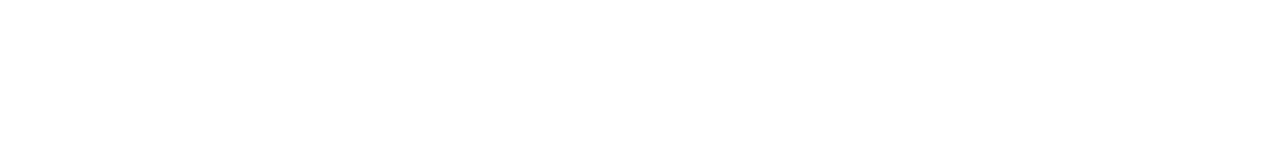
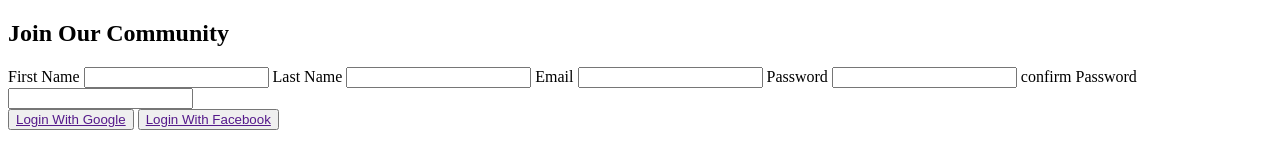
Before and after one commit to MoeRayo/DevTask---Registration-Page, a website: page index.html in a window 1280 px wide. Drawn offline with Linux system fonts and the light colour scheme.

Commit message:
feat: the html layout of the form

```diff
--- a/index.html
+++ b/index.html
@@ -7,6 +7,29 @@
     <title>Registration Page</title>
   </head>
   <body>
+    <main>
+      <section>
+        <div></div>
+        <h1>Join Our Community</h1>
+      </section>
+      <section>
+        <form action="">
+          <label for=""> First Name <input type="text" /></label>
+          <label for=""> Last Name <input type="text" /></label>
+          <label for=""> Email <input type="email" /></label>
+          <label for="">Password <input type="password" name="" id="" /></label>
+          <label for="">
+            confirm Password <input type="password" name="" id=""
+          /></label>
+        </form>
+        <button type="button">
+          <a href="">Login With Google</a>
+        </button>
+        <button type="button">
+          <a href="">Login With Facebook</a>
+        </button>
+      </section>
+    </main>
     <script src="js/app.js"></script>
   </body>
 </html>
```
